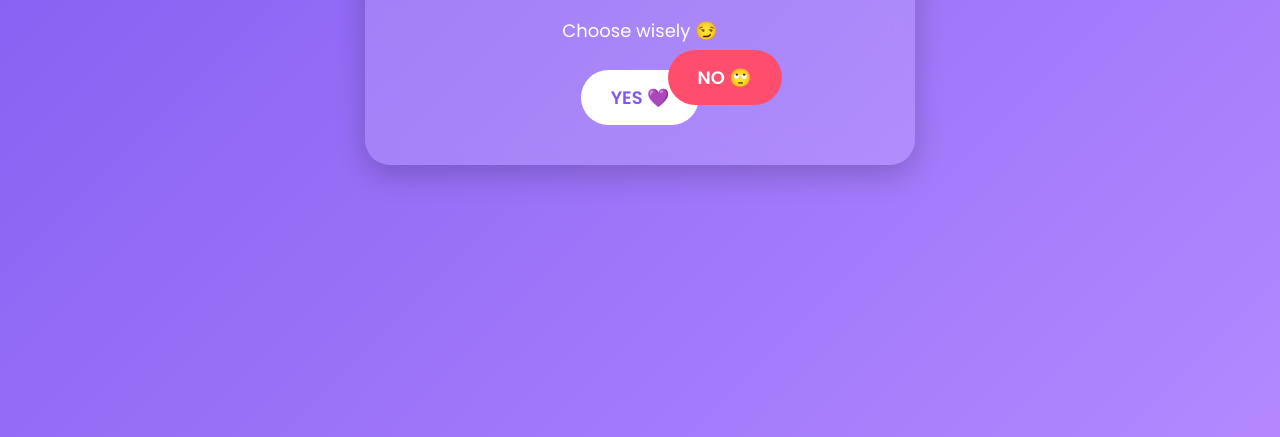
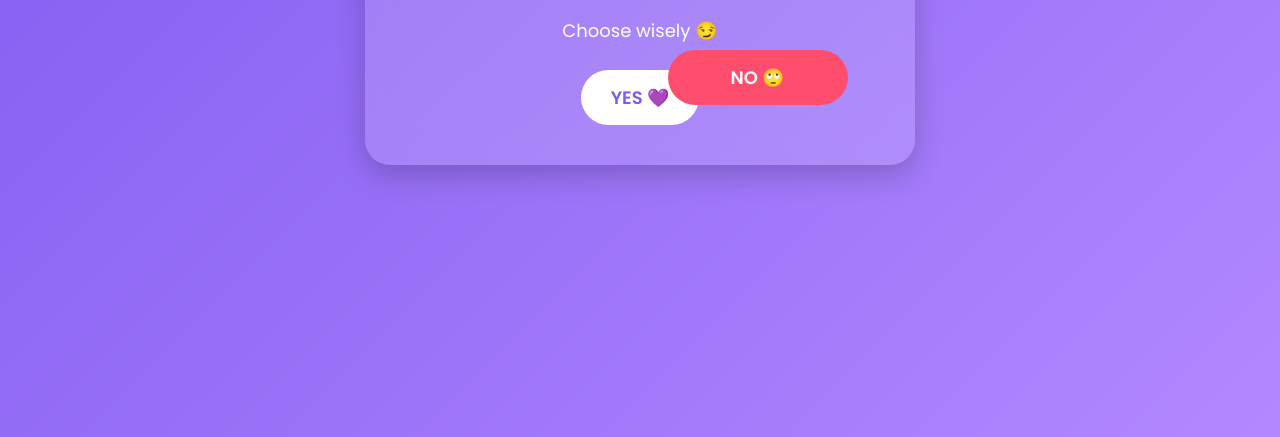
Before and after one commit to tanushdesigns/bestfriend-day, a plain HTML site: page index.html in a window 1280 px wide. Both pictures are taken after a click on the button "Start ❤️". Shown: the part 363-800 px from the top of the page. Drawn offline with nearby package versions, Linux system fonts and the light colour scheme.

Commit message:
Refactor CSS styles for consistency and improvements
Updated styles for buttons and added new properties.

```diff
--- a/style.css
+++ b/style.css
@@ -73,7 +73,11 @@ button{
 #noBtn{
     background:#ff4d6d;
     color:white;
-    position:fixed;
+    position:absolute;
+    min-width:180px;
+    padding:14px 18px;
+    white-space:nowrap;
+    z-index:999;
 }
 
 .bar{
```
